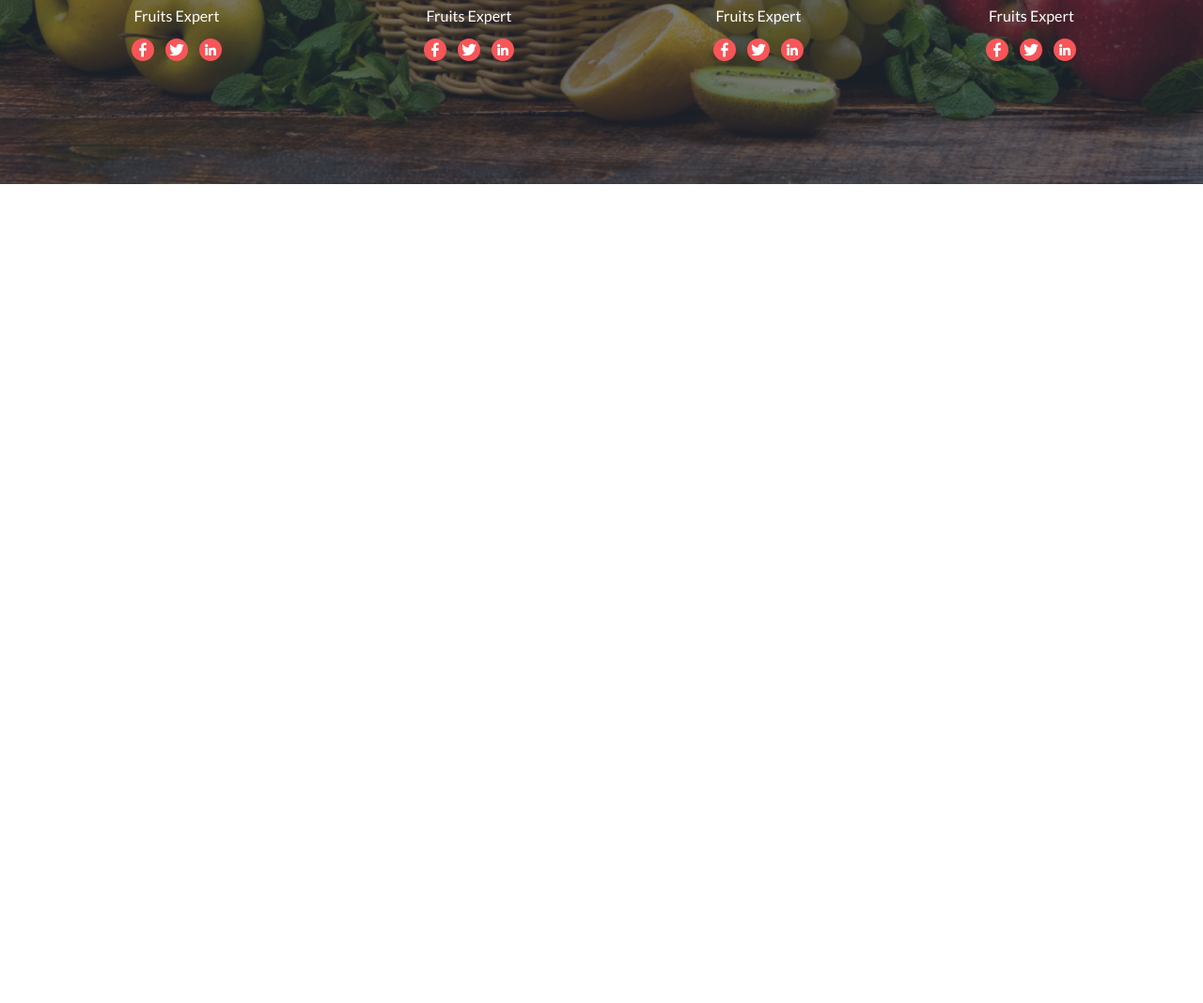
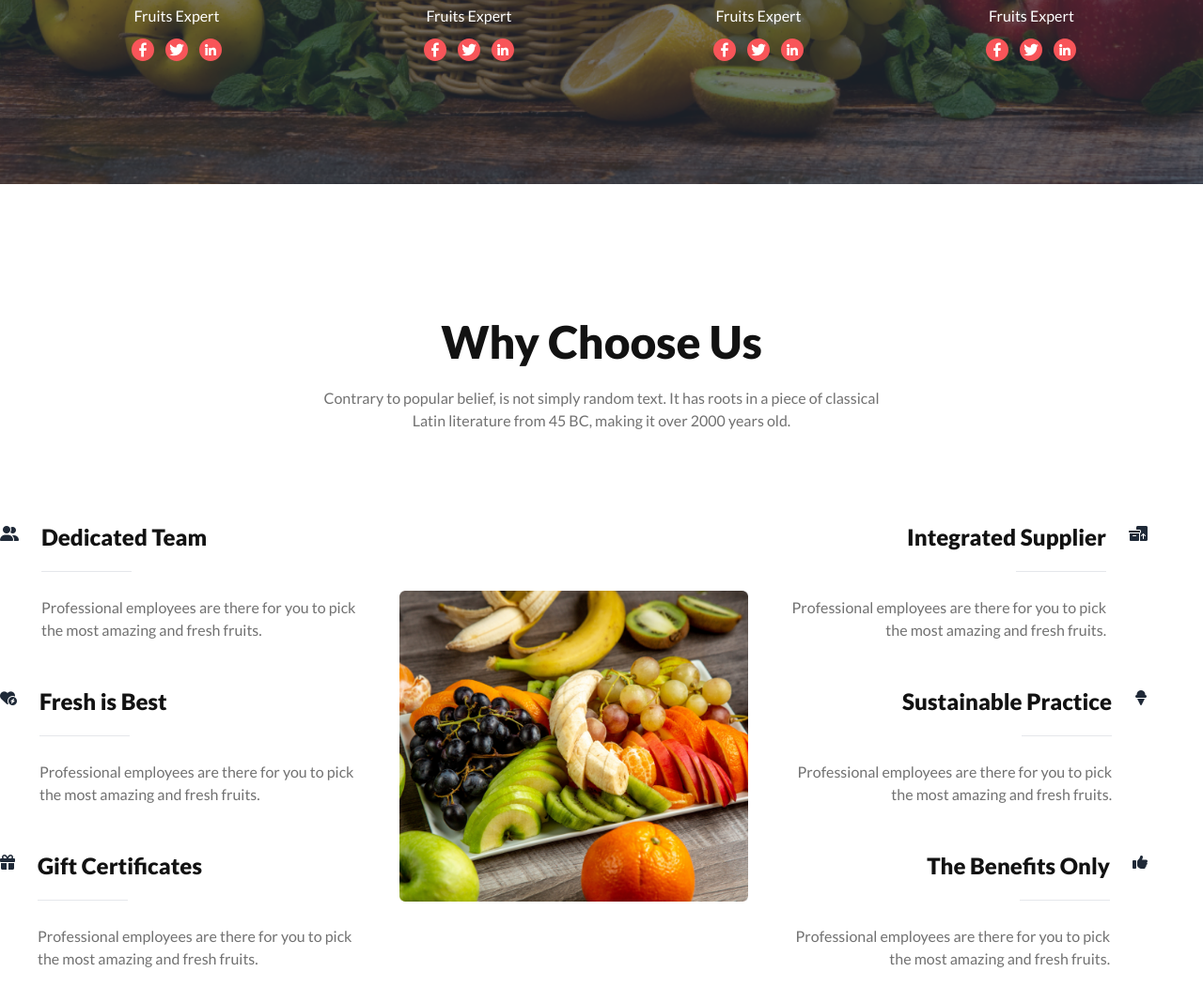
Before and after one commit to tasnu754/Fruit-Burst-Website, a plain HTML site: page index.html in a window 1280 px wide. Shown: the part 1994-3062 px from the top of the page at 94% size. Before the commit the page ends 2190 px from the top, so only its background shows below. Drawn offline with nearby package versions, Linux system fonts and the light colour scheme.

Commit message:
Choose us section with responsiveness

```diff
--- a/index.html
+++ b/index.html
@@ -737,6 +737,120 @@
         </div>
       </div>
 
+
+
+      <!-- Why choose us section  -->
+      <section class="my-36">
+
+
+        <div class="text-center space-y-6 mb-12">
+          <h1 class="text-[#121212] text-5xl font-extrabold" >Why Choose Us</h1>
+          <p class="text-[#12121299] text-base font-medium">Contrary to popular belief, is not simply random text. It has roots in a piece of classical <br> Latin literature from 45 BC, making it over 2000 years old.</p>
+        </div>
+
+        <div class="md:grid md: grid-cols-1 lg:flex items-center space-y-12">
+
+          <!-- hidden section  -->
+          <div class="md:hidden">
+            <img class="w-auto mx-auto md:w-96 md:h-auto lg:w-4/5 mx-auto h-[414px]" src="./images/whychoose1.png" alt="">
+          </div>
+          <!-- hidden section  -->
+
+            <!-- left content  -->
+          <div class="space-y-12">
+
+            <!-- left 1st  -->
+            <div class="text-center lg:text-left lg:flex gap-6">
+              <div class="">
+                <i class="fa-solid fa-user-group"></i>
+
+              </div>
+              <div class="space-y-5">
+                <h2 class="text-[#121212] text-2xl font-extrabold">Dedicated Team</h2>
+                 <hr class="w-24 text-[#12121299] inline-block">
+                <p class="text-[#12121299] text-base font-medium">Professional employees are there for you to pick <br> the most amazing and fresh fruits.</p>
+              </div>
+            </div>
+
+            <!-- left 2nd  -->
+            <div class="text-center lg:text-left lg:flex gap-6">
+              <div class="">
+                <i class="fa-solid fa-heart-circle-bolt"></i>
+
+              </div>
+              <div class="space-y-5">
+                <h2 class="text-[#121212] text-2xl font-extrabold">Fresh is Best</h2>
+                 <hr class="w-24 text-[#12121299] inline-block">
+                <p class="text-[#12121299] text-base font-medium">Professional employees are there for you to pick <br> the most amazing and fresh fruits.</p>
+              </div>
+            </div>
+
+            <!-- left 3rd  -->
+            <div class="text-center lg:text-left lg:flex gap-6">
+              <div class="">
+                <i class="fa-solid fa-gift"></i>
+
+              </div>
+              <div class="space-y-5">
+                <h2 class="text-[#121212] text-2xl font-extrabold">Gift Certificates</h2>
+                 <hr class="w-24 text-[#12121299] inline-block">
+                <p class="text-[#12121299] text-base font-medium">Professional employees are there for you to pick <br> the most amazing and fresh fruits.</p>
+              </div>
+            </div>
+
+          </div>
+
+          <!-- middle img section  -->
+          <div class="hidden md:inline-block">
+            <img class="md:w-96 md:h-auto lg:w-4/5 mx-auto h-[414px]" src="./images/whychoose1.png" alt="">
+          </div>
+
+          <!-- right content  -->
+          <div class="space-y-12">
+
+            <!-- right 1st  -->
+            <div class="text-center lg:flex flex-row-reverse lg:text-right gap-6">
+              <div class="">
+                <i class="fa-solid fa-boxes-packing"></i>
+
+              </div>
+              <div class="space-y-5">
+                <h2 class="text-[#121212] text-2xl font-extrabold">Integrated Supplier</h2>
+                 <hr class="w-24 text-[#12121299] inline-block ">
+                <p class="text-[#12121299] text-base font-medium">Professional employees are there for you to pick <br> the most amazing and fresh fruits.</p>
+              </div>
+            </div>
+
+            <!-- right 2nd  -->
+            <div class="text-center lg:flex flex-row-reverse lg:text-right gap-6">
+              <div class="">
+                <i class="fa-solid fa-ice-cream"></i>
+
+              </div>
+              <div class="space-y-5">
+                <h2 class="text-[#121212] text-2xl font-extrabold">Sustainable Practice</h2>
+                 <hr class="w-24 text-[#12121299]  inline-block">
+                <p class="text-[#12121299] text-base font-medium">Professional employees are there for you to pick <br> the most amazing and fresh fruits.</p>
+              </div>
+            </div>
+
+            <!-- right 3rd  -->
+            <div class="text-center lg:flex flex-row-reverse lg:text-right gap-6">
+              <div class="">
+                <i class="fa-solid fa-thumbs-up"></i>
+
+              </div>
+              <div class="space-y-5">
+                <h2 class="text-[#121212] text-2xl font-extrabold">The Benefits Only</h2>
+                 <hr class="w-24 text-[#12121299] inline-block">
+                <p class="text-[#12121299] text-base font-medium">Professional employees are there for you to pick <br> the most amazing and fresh fruits.</p>
+              </div>
+            </div>
+
+          </div>
+        </div>
+      </section>
+
     </main>
 
 
```
